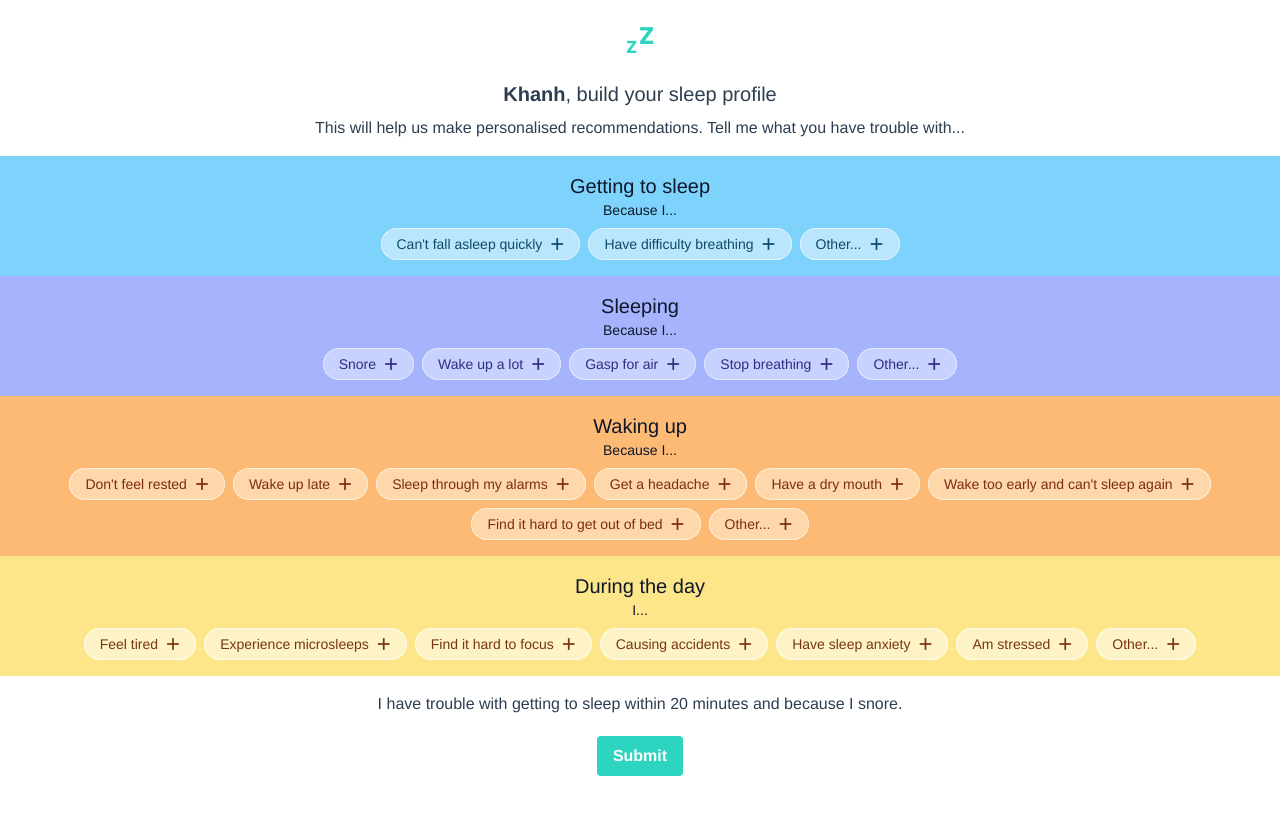
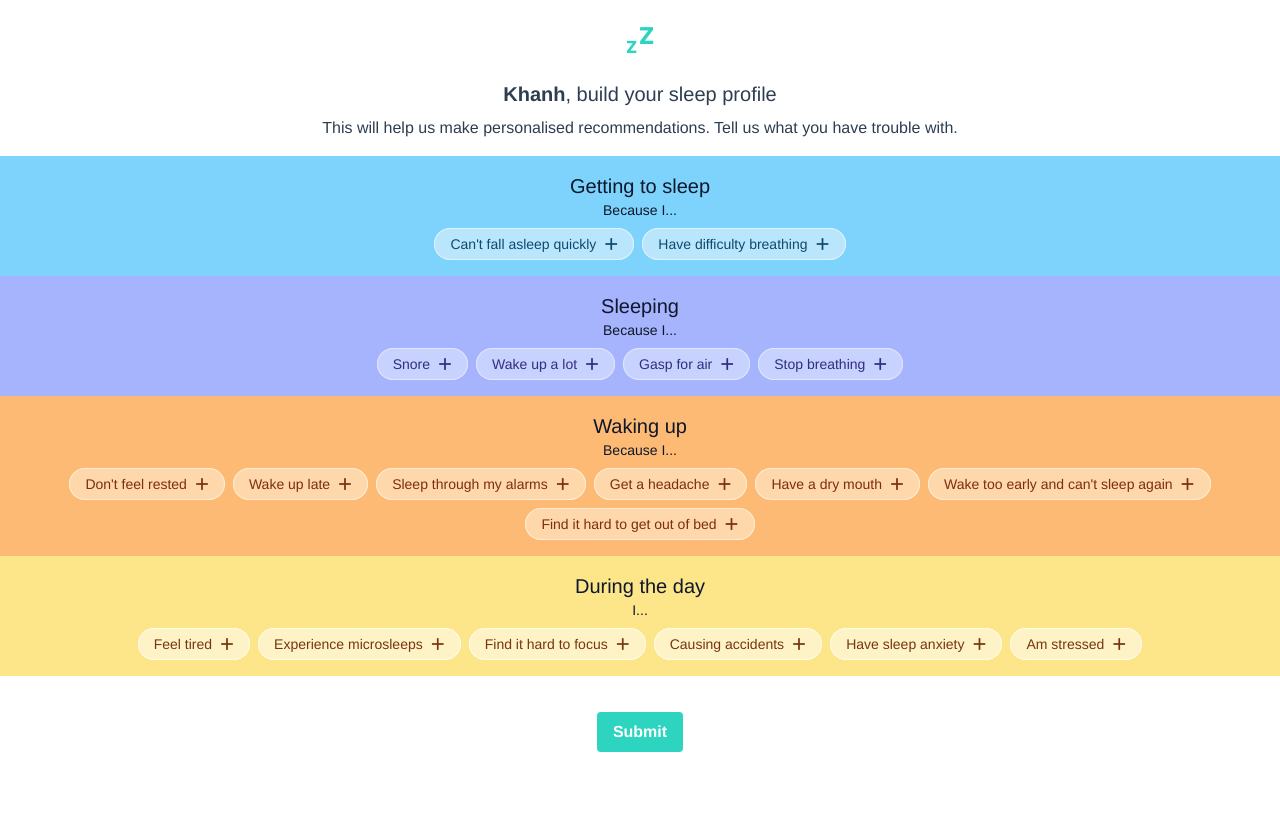
Before and after one commit to Press-Play/SleepAI, a Vue app: page / in a window 1280 px wide. Shown: the top 814 px of the page. Built offline with nearby package versions, Linux system fonts and the light colour scheme.

Commit message:
Problem selection logic

```diff
--- a/src/index.css
+++ b/src/index.css
@@ -22,3 +22,9 @@
     @apply bg-teal-400 hover:bg-teal-400/75 text-white font-bold mt-5 py-2 px-4 rounded;
   }
 }
+
+@layer components {
+  .problem-selected {
+    @apply !ring-2 !ring-slate-800;
+  }
+}
--- a/src/pages/ProblemSelection.vue
+++ b/src/pages/ProblemSelection.vue
@@ -1,58 +1,66 @@
 <template>
+  <!-- TODO: Load selections from local storage -->
   <div class="relative mt-20 mb-20">
     <div class="px-12">
       <h2><span class="font-bold">Khanh</span>, build your sleep profile</h2>
-      <p>This will help us make personalised recommendations. Tell me what you have trouble with...</p>
+      <p>This will help us make personalised recommendations. Tell us what you have trouble with.</p>
     </div>
     <div class="flex flex-col gap-0 py-4">
       <div class="grid grid-cols-1 gap-4">
-        <div class="relative flex flex-col align-center justify-center cursor-pointer text-xl border-gray-300 bg-sky-300 text-slate-900 p-4 hover:border-slate-400 hover:bg-sky-300/75">
-          <div class="font-normal hover:text-slate-800">Getting to sleep</div>
+        <div class="problem-category-container relative flex flex-col align-center justify-center pointer-none text-xl border-gray-300 bg-sky-300 text-slate-900 p-4 hover:border-slate-400 hover:bg-sky-300/75">
+          <div class="problem-category font-normal hover:text-slate-800">{{ sleepProblems.find(item => item.id === 'beforeSleep').name }}</div>
           <div>
-            <div class="text-sm">Because I...</div>
+            <div class="text-sm">{{ sleepProblems.find(item => item.id === 'beforeSleep').suffix}}...</div>
             <div class="flex flex-wrap justify-center gap-2 mt-2">
-              <span v-for="problem in sleepProblems.beforeSleep" :key="problem" class="inline-flex align-center items-center gap-x-2 rounded-full cursor-pointer text-sm text-sky-900 px-4 ring-1 ring-inset ring-sky-100 bg-sky-200 hover:bg-sky-200/75">
-                <div>{{ problem }}</div>
+              <span @click="editProblemProfile(problem.label)" v-for="problem in sleepProblems.find(item => item.id === 'beforeSleep').problems" :key="problem" class="problem inline-flex align-center items-center gap-x-2 rounded-full cursor-pointer text-sm text-sky-900 px-4 ring-1 ring-inset ring-sky-100 bg-sky-200 hover:bg-sky-200/75">
+                <div>{{ problem.label }}</div>
                 <div class="text-2xl">+</div>
+                <div class="text-2xl hidden">&#10003;</div>
               </span>
             </div>
           </div>
         </div>
       </div>
       <div class="grid grid-cols-1 gap-4">
-        <div class="relative flex flex-col align-center justify-center cursor-pointer text-xl border-gray-300 bg-indigo-300 text-slate-900 p-4 hover:border-slate-400 hover:bg-indigo-300/75 hover:text-slate-800">Sleeping
+        <div class="problem-category-container relative flex flex-col align-center justify-center text-xl border-gray-300 bg-indigo-300 text-slate-900 p-4 hover:border-slate-400 hover:bg-indigo-300/75">
+          <div class="problem-category font-normal hover:text-slate-800">{{ sleepProblems.find(item => item.id === 'duringSleep').name }}</div>
           <div>
-            <div class="text-sm">Because I...</div>
+            <div class="text-sm">{{ sleepProblems.find(item => item.id === 'duringSleep').suffix}}...</div>
             <div class="flex flex-wrap justify-center gap-2 mt-2">
-              <span v-for="problem in sleepProblems.duringSleep" :key="problem" class="inline-flex align-center items-center gap-x-2 rounded-full cursor-pointer text-sm text-indigo-900 px-4 ring-1 ring-inset ring-indigo-100 bg-indigo-200 hover:bg-indigo-200/75">
-                <div>{{ problem }}</div>
+              <span @click="editProblemProfile(problem.label)" v-for="problem in sleepProblems.find(item => item.id === 'duringSleep').problems" :key="problem" class="problem inline-flex align-center items-center gap-x-2 rounded-full cursor-pointer text-sm text-indigo-900 px-4 ring-1 ring-inset ring-indigo-100 bg-indigo-200 hover:bg-indigo-200/75">
+                <div>{{ problem.label }}</div>
                 <div class="text-2xl">+</div>
+                <div class="text-2xl hidden">&#10003;</div>
               </span>
             </div>
           </div>
         </div>
       </div>
       <div class="grid grid-cols-1 gap-4">
-        <div class="relative flex flex-col align-center justify-center cursor-pointer text-xl border-gray-300 bg-orange-300 text-slate-900 p-4 hover:border-slate-400 hover:bg-orange-300/75 hover:text-slate-800">Waking up
+        <div class="problem-category-container relative flex flex-col align-center justify-center text-xl border-gray-300 bg-orange-300 text-slate-900 p-4 hover:border-slate-400 hover:bg-orange-300/75">
+          <div class="problem-category font-normal hover:text-slate-800">{{ sleepProblems.find(item => item.id === 'afterSleep').name }}</div>
           <div>
-            <div class="text-sm">Because I...</div>
+            <div class="text-sm">{{ sleepProblems.find(item => item.id === 'afterSleep').suffix}}...</div>
             <div class="flex flex-wrap justify-center gap-2 mt-2">
-              <span v-for="problem in sleepProblems.afterSleep" :key="problem" class="inline-flex align-center items-center gap-x-2 rounded-full cursor-pointer text-sm text-orange-900 px-4 ring-1 ring-inset ring-orange-100 bg-orange-200 hover:bg-orange-200/75">
-                <div>{{ problem }}</div>
+              <span @click="editProblemProfile(problem.label)" v-for="problem in sleepProblems.find(item => item.id === 'afterSleep').problems" :key="problem" class="problem inline-flex align-center items-center gap-x-2 rounded-full cursor-pointer text-sm text-orange-900 px-4 ring-1 ring-inset ring-orange-100 bg-orange-200 hover:bg-orange-200/75">
+                <div>{{ problem.label }}</div>
                 <div class="text-2xl">+</div>
+                <div class="text-2xl hidden">&#10003;</div>
               </span>
             </div>
           </div>
         </div>
       </div>
       <div class="grid grid-cols-1 gap-4">
-        <div class="relative flex flex-col align-center justify-center cursor-pointer text-xl border-gray-300 bg-amber-200 text-slate-900 p-4 hover:border-slate-400 hover:bg-amber-200/75 hover:text-slate-800">During the day
+        <div class="problem-category-container relative flex flex-col align-center justify-center text-xl border-gray-300 bg-amber-200 text-slate-900 p-4 hover:border-slate-400 hover:bg-amber-200/75">
+          <div class="problem-category font-normal hover:text-slate-800">{{ sleepProblems.find(item => item.id === 'duringDay').name }}</div>
           <div>
-            <div class="text-sm">I...</div>
+            <div class="text-sm">{{ sleepProblems.find(item => item.id === 'duringDay').suffix}}...</div>
             <div class="flex flex-wrap justify-center gap-2 mt-2">
-              <span v-for="problem in sleepProblems.duringDay" :key="problem" class="inline-flex align-center items-center gap-x-2 rounded-full cursor-pointer text-sm text-amber-900 px-4 ring-1 ring-inset ring-amber-50 bg-amber-100 hover:bg-amber-100/75">
-                <div>{{ problem }}</div>
+              <span @click="editProblemProfile(problem.label)" v-for="problem in sleepProblems.find(item => item.id === 'duringDay').problems" :key="problem" class="problem inline-flex align-center items-center gap-x-2 rounded-full cursor-pointer text-sm text-amber-900 px-4 ring-1 ring-inset ring-amber-50 bg-amber-100 hover:bg-amber-100/75">
+                <div>{{ problem.label }}</div>
                 <div class="text-2xl">+</div>
+                <div class="text-2xl hidden">&#10003;</div>
               </span>
             </div>
           </div>
@@ -60,7 +68,8 @@
       </div>
     </div>
     <div class="mx-12">
-      I have trouble with <span class="decoration-dotted">getting to sleep within 20 minutes</span> and <span class="decoration-dotted">because I snore</span>.
+      {{ this.sleepProfileProblems }}
+      <!-- I have trouble with <span class="underline decoration-dotted">getting to sleep within 20 minutes</span> and <span class="underline decoration-dotted">because I snore</span>. -->
     </div>
     <button>Submit</button>
   </div>
@@ -71,41 +80,192 @@ export default {
   name: 'ProblemSelection',
   data() {
     return {
-      sleepProblems: {
-        beforeSleep: [
-          'Can\'t fall asleep quickly',
-          'Have difficulty breathing',
-          'Other...',
-        ],
-        duringSleep: [
-          'Snore',
-          'Wake up a lot',
-          'Gasp for air',
-          'Stop breathing',
-          'Other...',
-        ],
-        afterSleep: [
-          'Don\'t feel rested',
-          'Wake up late',
-          'Sleep through my alarms',
-          'Get a headache',
-          'Have a dry mouth',
-          'Wake too early and can\'t sleep again',
-          'Find it hard to get out of bed',
-          'Other...',
-        ],
-        duringDay: [
-          'Feel tired',
-          'Experience microsleeps',
-          'Find it hard to focus',
-          'Causing accidents',
-          'Have sleep anxiety',
-          'Am stressed',
-          'Other...',
-        ],
-      }
+      sleepProfileProblems: "",
+      sleepProblems: [
+        {
+          id: "beforeSleep",
+          name: "Getting to sleep",
+          suffix: "Because I",
+          problems: [
+            {
+              label: "Can't fall asleep quickly",
+              selected: false,
+            },
+            {
+              label: "Have difficulty breathing",
+              selected: false,
+            },
+          ],
+        },
+        {
+          id: "duringSleep",
+          name: "Sleeping",
+          suffix: "Because I",
+          problems: [
+            {
+              label: "Snore",
+              selected: false,
+            },
+            {
+              label: "Wake up a lot",
+              selected: false,
+            },
+            {
+              label: "Gasp for air",
+              selected: false,
+            },
+            {
+              label: "Stop breathing",
+              selected: false,
+            },
+          ],
+        },
+        {
+          id: "afterSleep",
+          name: "Waking up",
+          suffix: "Because I",
+          problems: [
+            {
+              label: "Don't feel rested",
+              selected: false,
+            },
+            {
+              label: "Wake up late",
+              selected: false,
+            },
+            {
+              label: "Sleep through my alarms",
+              selected: false,
+            },
+            {
+              label: "Get a headache",
+              selected: false,
+            },
+            {
+              label: "Have a dry mouth",
+              selected: false,
+            },
+            {
+              label: "Wake too early and can't sleep again",
+              selected: false,
+            },
+            {
+              label: "Find it hard to get out of bed",
+              selected: false,
+            },
+          ],
+        },
+        {
+          id: "duringDay",
+          name: "During the day",
+          suffix: "I",
+          problems: [
+            {
+              label: "Feel tired",
+              selected: false,
+            },
+            {
+              label: "Experience microsleeps",
+              selected: false,
+            },
+            {
+              label: "Find it hard to focus",
+              selected: false,
+            },
+            {
+              label: "Causing accidents",
+              selected: false,
+            },
+            {
+              label: "Have sleep anxiety",
+              selected: false,
+            },
+            {
+              label: "Am stressed",
+              selected: false,
+            },
+          ],
+        },
+      ]
     }
   },
-  methods: {},
+  methods: {
+    firstLetterLowerCase(string) {
+      if (string.length <= 1) return string
+      return string.charAt(0).toLowerCase() + string.slice(1);
+    },
+    editProblemProfile(selectedProblemLabel) {
+      console.log(this.sleepProblems)
+      console.log("LABEL:", selectedProblemLabel)
+
+      // Update text by going through and selecting problems from each category.
+      const categories = document.getElementsByClassName("problem-category-container")
+      for (let i = 0; i < categories.length; i++) {
+        let category = categories.item(i)
+        let categoryName = category.getElementsByClassName("problem-category")[0].textContent
+        console.log(categoryName)
+        let problems = category.getElementsByClassName("problem")
+        for (let j = 0; j < problems.length; j++) {
+          let problem = problems.item(j)
+          let problemLabel = problem.getElementsByTagName('div')[0].textContent
+          let problemLabelPlus = problem.getElementsByTagName('div')[1]
+          let problemLabelTick = problem.getElementsByTagName('div')[2]
+          console.log(problemLabel)
+          if (problemLabel === selectedProblemLabel) {
+            console.log("ONE MATCH FOUND:", problemLabel)
+            // Determine if we are selecting or unselecting
+            if (!problem.classList.contains("problem-selected")) {
+              // Add problem-selected class and change icon
+              problem.classList.add("problem-selected")
+              problemLabelPlus.classList.add("hidden")
+              problemLabelTick.classList.remove("hidden")
+              this.sleepProblems
+                .find(item => item.name === categoryName).problems
+                .find(item => item.label === problemLabel).selected = true
+            } else {
+              // Remove problem-selected class and change icon
+              problem.classList.remove("problem-selected")
+              problemLabelPlus.classList.remove("hidden")
+              problemLabelTick.classList.add("hidden")
+              this.sleepProblems
+                .find(item => item.name === categoryName).problems
+                .find(item => item.label === problemLabel).selected = false
+            }
+          }
+          // Build sleep profile string
+          // I have trouble
+          // CATEGORY_X because I
+          // PROBLEM_1, PROBLEM_2, and PROBLEM_3 // array.map(String).join(',');
+          // ; and
+          // CATEGORY_Y because I
+          // PROBLEM_1, PROBLEM_2, and PROBLEM_3
+          // .
+          this.sleepProfileProblems = "I have trouble "
+          let categorySegments = []
+          for (const category of this.sleepProblems) {
+            // let categorySegment = ""
+            // if category contains selected problems, concat category
+            let selectedProblems = []
+            for (const problem of category.problems) {
+              if (problem.selected) selectedProblems.push(this.firstLetterLowerCase(problem.label))
+            }
+            if (selectedProblems.length) categorySegments.push(''.concat(this.firstLetterLowerCase(category.name), ' ', this.firstLetterLowerCase(category.suffix), ' ', selectedProblems.map(String).join(', ')))
+          }
+          this.sleepProfileProblems = this.sleepProfileProblems.concat(categorySegments.map(String).join('; and '), '.')
+
+          // Update selections in local storage
+          localStorage.setItem("sleepProblems", JSON.stringify(this.sleepProblems))
+          localStorage.setItem("sleepProfileProblems", JSON.stringify(this.sleepProfileProblems))
+        }
+      }
+      console.log(this.sleepProfileProblems)
+      console.log(this.sleepProblems)
+    }
+  },
+  beforeMount() {
+    if (localStorage.getItem("sleepProblems") !== null) {
+      this.sleepProblems = JSON.parse(localStorage.getItem("sleepProblems"))
+    }
+  }
 }
 </script>
```
